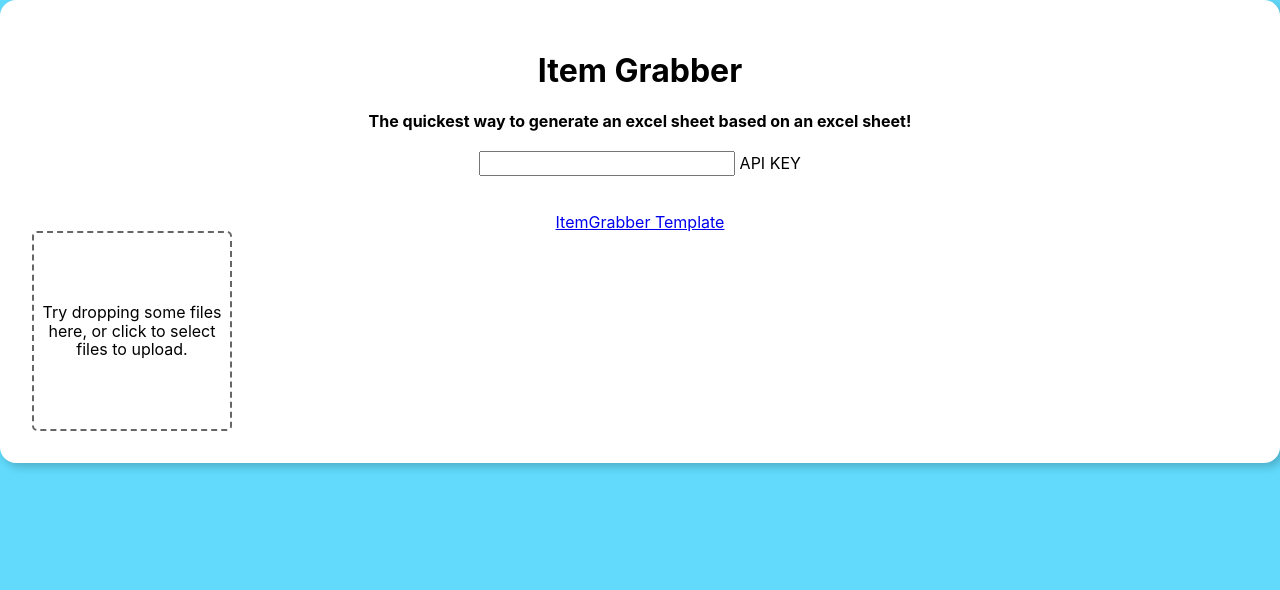
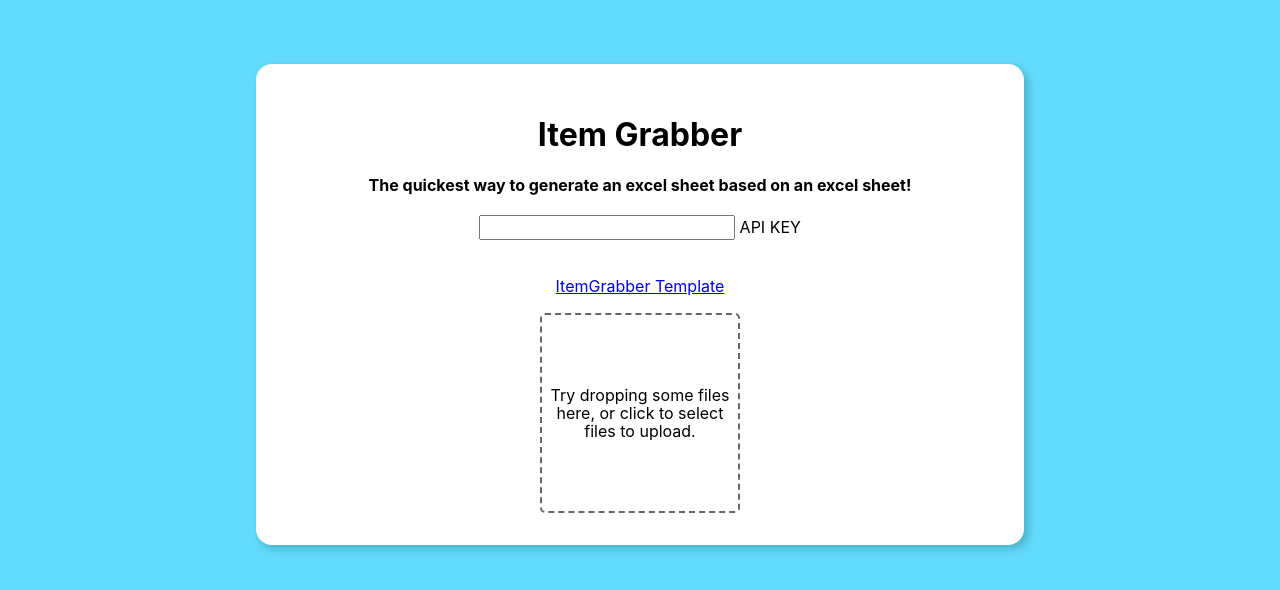
Before and after one commit to JosephArbelaez/CSPDocs, a React (Create React App) app: page / in a window 1280 px wide. Both pictures are taken after a click on the button "By File". Shown: the top 590 px of the page. Built offline with nearby package versions, Linux system fonts and the light colour scheme.

Commit message:
Styling Changes

```diff
--- a/src/App.css
+++ b/src/App.css
@@ -37,8 +37,30 @@ body {
 
 #card {
   background: white;
+  width: 60%;
+  margin: auto;
+  margin-top: 5%;
 }
 
-.dropzone {
-  align-content: center;
+#dropzone {
+  align-items: center;
+  margin: auto;
 }
+
+#error{
+  color: black;
+  background-color: rgba(255, 0, 0, 0.37);
+  text-align: center;
+  width: 20%;
+  margin: auto;
+  border-radius: 15%;
+}
+
+#header {
+  text-align: center;
+}
+
+#button {
+  width: 100px;
+  border-radius: 25%;
+}
--- a/src/App.js
+++ b/src/App.js
@@ -45,11 +45,11 @@ class App extends Component {
           choice === 'file' ?
             <ByFile apikey={this.state.apiKey}/> :
             choice === 'text' ?
-              <ByText
+              <ByText id="button"
                 onInputChange= {this.onInputChange}
                 onTextButtonClick={this.onTextButtonClick}
                 apikey={this.state.apiKey}/> :
-              <Choice onChoiceButtonClick={this.onChoiceButtonClick}/>
+              <Choice id="button" onChoiceButtonClick={this.onChoiceButtonClick}/>
         }
       </div>
     );
--- a/src/components/ByFile.js
+++ b/src/components/ByFile.js
@@ -5,6 +5,7 @@ import readXlsxFile from 'read-excel-file'
 import axios from 'axios';
 import ReactDOM from 'react-dom';
 import { CSVDownload } from "react-csv";
+import { request } from 'https';
 
 class ByFile extends React.Component{
 
@@ -25,7 +26,9 @@ class ByFile extends React.Component{
                 }
             }
             let walmartURL = `https://cors-anywhere.herokuapp.com/http://api.walmartlabs.com/v1/items?ids=${itemIds}&apiKey=${apiKey}&format=json`
-            axios.get(walmartURL).then((res) => {
+            axios.get(walmartURL)
+                .then((res) => {
+                    if (res.status === 200){
                         for (let i = 0; i < res.data.items.length; i++){
                             let item = [res.data.items[i].itemId,
                             `UPC: ${res.data.items[i].upc}`,
@@ -40,6 +43,14 @@ class ByFile extends React.Component{
 
                         // Transforms the DOM back to blank so that if you click submit again it'll generate a new Spreadsheet.
                         ReactDOM.render(<div></div>, document.getElementById('error'));
+                    }
+        }).catch((err) => {
+                if (err.response.status === 403){
+                    ReactDOM.render(<div><h3>Please enter an API key</h3></div>, document.getElementById('error'));
+                }
+                if (err.response.status >= 500){
+                    ReactDOM.render(<div><h3>There is an issue with WalmartLabs API Server, please try again later</h3></div>, document.getElementById('error'));
+                }
             })
         })
     }
@@ -52,7 +63,8 @@ class ByFile extends React.Component{
             borderColor: '#666',
             borderStyle: 'dashed',
             borderRadius: 5,
-            alignContent: 'center'
+            alignContent: 'center',
+            margin: 'auto',
             };
             const activeStyle = {
             borderStyle: 'solid',
@@ -69,6 +81,9 @@ class ByFile extends React.Component{
         return (
             <div id='dropzone'>
                 <a href="https://s3.amazonaws.com/joewalmart/walmart/ItemID+Template.xlsx"> ItemGrabber Template</a>
+                <div id="error"></div>
+                <br />
+                <div id="dropzone">
                     <Dropzone onDrop={this.onDrop}>
                     {({ getRootProps, getInputProps, isDragActive, isDragReject}) => {
                             let styles = {...baseStyle};
@@ -90,7 +105,7 @@ class ByFile extends React.Component{
                         )
                         }}
                     </Dropzone>
-                <div id="error"></div>
+                </div>
             </div>
 
         );
--- a/src/components/ByText.js
+++ b/src/components/ByText.js
@@ -71,12 +71,20 @@ class ByText extends React.Component {
 
             // Transforms the DOM back to blank so that if you click submit again it'll generate a new Spreadsheet.
             ReactDOM.render(<div></div>, document.getElementById('error'));
+        }).catch((err) => {
+            if (err.response.status === 403){
+                ReactDOM.render(<div><h3>Please enter an API key</h3></div>, document.getElementById('error'));
+            }
+            if (err.response.status >= 500){
+                ReactDOM.render(<div><h3>There is an issue with WalmartLabs API Server, please try again later</h3></div>, document.getElementById('error'));
+            }
         })
     }
 
     render() {
         return (
             <div id = "text">
+            <div id = "error" ></div>
                 <form >
                     <textarea
                     id="textArea"
@@ -90,7 +98,7 @@ class ByText extends React.Component {
                         input={this.state.textInput}/>
                 </form>
                 <input id="submitButton" type="submit" onClick= {this.onSubmit}></input>
-                <div id="error"></div>
+
             </div>
             );
     }
--- a/src/components/Header.js
+++ b/src/components/Header.js
@@ -4,15 +4,16 @@ class Header extends React.Component{
     render(){
         return (
             <div>
-                <h1>
+                <h1 id='header'>
                     {'Item Grabber'}
                 </h1>
-                <h4>
+                <h4 id='header'>
                     {'The quickest way to generate an excel sheet based on an excel sheet!'}
                 </h4>
                 <input
                     value= {this.props.apikey}
                     onChange = {this.props.onApiChange}
+                    id='header'
                 /> API KEY
                 <br/>
                 <br/>
```
Lines whose indentation alone changed are shown as unchanged.
